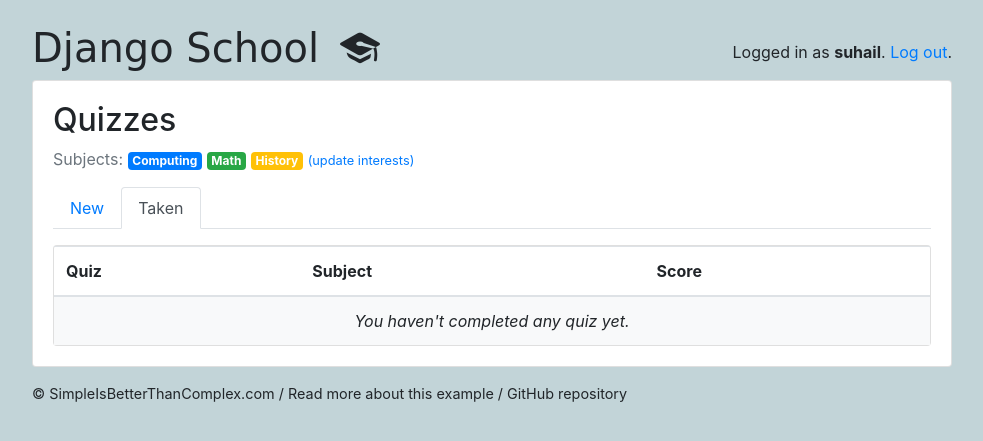
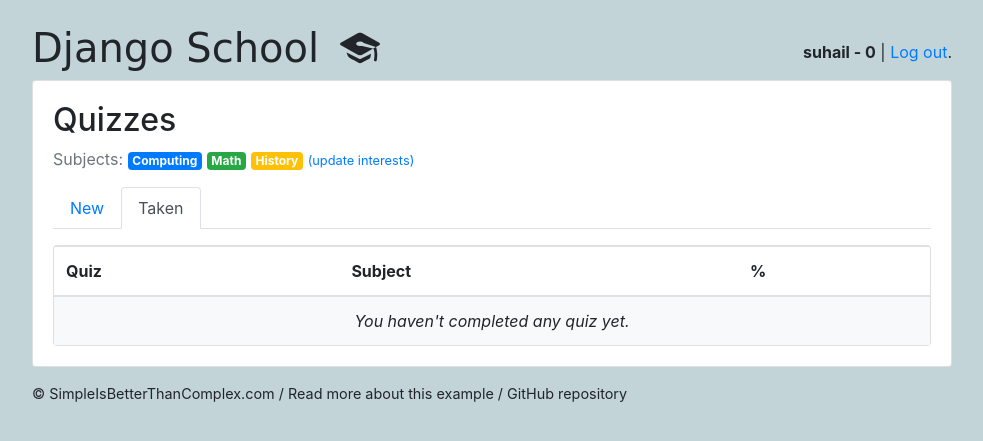
Before and after one commit to sibtc/django-multiple-user-types-example, a Django app: page /students/taken/ in a window 1280 px wide. Shown: the top 441 px of the page, without its empty margins (148-1131 px from the left). Run offline with Django 3.2, Linux system fonts and the light colour scheme; a user stored in the database is signed in; data comes from the database, SQL or seed files in the repository; data that the repository does not hold is empty; some libraries are stand-ins or nearby versions.

Commit message:
added reputation

```diff
--- a/django_school/classroom/models.py
+++ b/django_school/classroom/models.py
@@ -53,6 +53,9 @@ class Student(models.Model):
     quizzes = models.ManyToManyField(Quiz, through='TakenQuiz')
     interests = models.ManyToManyField(Subject, related_name='interested_students')
 
+    # User reputation score.
+    score = models.IntegerField(default=0)
+
     def get_unanswered_questions(self, quiz):
         answered_questions = self.quiz_answers \
             .filter(answer__question__quiz=quiz) \
@@ -67,7 +70,8 @@ class Student(models.Model):
 class TakenQuiz(models.Model):
     student = models.ForeignKey(Student, on_delete=models.CASCADE, related_name='taken_quizzes')
     quiz = models.ForeignKey(Quiz, on_delete=models.CASCADE, related_name='taken_quizzes')
-    score = models.FloatField()
+    score = models.IntegerField()
+    percentage = models.FloatField()
     date = models.DateTimeField(auto_now_add=True)
 
 
--- a/django_school/classroom/templates/classroom/students/quiz_result.html
+++ b/django_school/classroom/templates/classroom/students/quiz_result.html
@@ -6,6 +6,11 @@
 
 <h2>{{quiz.name}}</h2>
 {{ quiz.subject.get_html_badge }}
+
+<div class="progress">
+  <div class="progress-bar progress-bar-striped bg-success" role="progressbar" style="width: {{percentage}}%" aria-valuenow="{{percentage}}" aria-valuemin="0" aria-valuemax="100">{{percentage}}%</div>
+</div>
+<hr>
 {% for question in questions %}
 <div class="card">
   <div class="card-body">
--- a/django_school/classroom/templates/classroom/students/taken_quiz_list.html
+++ b/django_school/classroom/templates/classroom/students/taken_quiz_list.html
@@ -8,7 +8,7 @@
         <tr>
           <th>Quiz</th>
           <th>Subject</th>
-          <th>Score</th>
+          <th>%</th>
         </tr>
       </thead>
       <tbody>
@@ -16,7 +16,7 @@
           <tr>
             <td><a href="{% url 'students:student_quiz_results' taken_quiz.quiz.id %}">{{ taken_quiz.quiz.name }}</a></td>
             <td>{{ taken_quiz.quiz.subject.get_html_badge }}</td>
-            <td>{{ taken_quiz.score }}</td>
+            <td>{{ taken_quiz.percentage }}</td>
           </tr>
         {% empty %}
           <tr>
--- a/django_school/classroom/templates/classroom/teachers/quiz_results.html
+++ b/django_school/classroom/templates/classroom/teachers/quiz_results.html
@@ -22,7 +22,7 @@
         <tr>
           <th>Student</th>
           <th>Date</th>
-          <th>Score</th>
+          <th>Percentage</th>
         </tr>
       </thead>
       <tbody>
@@ -30,7 +30,7 @@
           <tr>
             <td>{{ taken_quiz.student.user.username }}</td>
             <td>{{ taken_quiz.date|naturaltime }}</td>
-            <td>{{ taken_quiz.score }}</td>
+            <td>{{ taken_quiz.percentage }}</td>
           </tr>
         {% endfor %}
       </tbody>
--- a/django_school/classroom/views/students.py
+++ b/django_school/classroom/views/students.py
@@ -2,7 +2,7 @@ from django.contrib import messages
 from django.contrib.auth import login
 from django.contrib.auth.decorators import login_required
 from django.db import transaction
-from django.db.models import Count
+from django.db.models import Count, Sum
 from django.shortcuts import get_object_or_404, redirect, render
 from django.urls import reverse_lazy
 from django.utils.decorators import method_decorator
@@ -68,7 +68,8 @@ class QuizResultsView(View):
 
     def get(self, request, *args, **kwargs):
         quiz = Quiz.objects.get(id = kwargs['pk'])
-        if not TakenQuiz.objects.filter(student = request.user.student, quiz = quiz):
+        taken_quiz = TakenQuiz.objects.filter(student = request.user.student, quiz = quiz)
+        if not taken_quiz:
             """
             Don't show the result if the user didn't attempted the quiz
             """
@@ -76,7 +77,8 @@ class QuizResultsView(View):
         questions = Question.objects.filter(quiz =quiz)
 
         # questions = self.form_class(initial=self.initial)
-        return render(request, self.template_name, {'questions':questions, 'quiz':quiz})
+        return render(request, self.template_name, {'questions':questions,
+            'quiz':quiz, 'percentage': taken_quiz[0].percentage})
 
 
 @method_decorator([login_required, student_required], name='dispatch')
@@ -118,12 +120,14 @@ def take_quiz(request, pk):
                     return redirect('students:take_quiz', pk)
                 else:
                     correct_answers = student.quiz_answers.filter(answer__question__quiz=quiz, answer__is_correct=True).count()
-                    score = round((correct_answers / total_questions) * 100.0, 2)
-                    TakenQuiz.objects.create(student=student, quiz=quiz, score=score)
-                    if score < 50.0:
-                        messages.warning(request, 'Better luck next time! Your score for the quiz %s was %s.' % (quiz.name, score))
+                    percentage = round((correct_answers / total_questions) * 100.0, 2)
+                    TakenQuiz.objects.create(student=student, quiz=quiz, score=correct_answers, percentage= percentage)
+                    student.score = TakenQuiz.objects.filter(student=student).aggregate(Sum('score'))['score__sum']
+                    student.save()
+                    if percentage < 50.0:
+                        messages.warning(request, 'Better luck next time! Your score for the quiz %s was %s.' % (quiz.name, percentage))
                     else:
-                        messages.success(request, 'Congratulations! You completed the quiz %s with success! You scored %s points.' % (quiz.name, score))
+                        messages.success(request, 'Congratulations! You completed the quiz %s with success! You scored %s points.' % (quiz.name, percentage))
                     return redirect('students:quiz_list')
     else:
         form = TakeQuizForm(question=question)
--- a/django_school/templates/base.html
+++ b/django_school/templates/base.html
@@ -37,7 +37,7 @@
             </div>
             <div class="col-6 text-right">
               {% if user.is_authenticated %}
-                <p class="pt-3">Logged in as <strong>{{ user.username }}</strong>. <a href="{% url 'logout' %}">Log out</a>.</p>
+                <p class="pt-3"><strong>{{ user.username }}{% if user.is_student %} - {{user.student.score}}{% endif %}</strong> | <a href="{% url 'logout' %}">Log out</a>.</p>
               {% else %}
                 <a href="{% url 'login' %}" class="btn btn-light" role="button">Log in</a>
                 <a href="{% url 'signup' %}" class="btn btn-primary" role="button">Sign up</a>
@@ -49,9 +49,9 @@
               {% for message in messages %}
                 <div class="alert {{ message.tags }} alert-dismissible fade show" role="alert">
                   {{ message }}
-                  <button type="button" class="close" data-dismiss="alert" aria-label="Close">
+                  <!-- <button type="button" class="close" data-dismiss="alert" aria-label="Close">
                     <span aria-hidden="true">&times;</span>
-                  </button>
+                  </button> -->
                 </div>
               {% endfor %}
               {% block content %}
```
Also changed, not shown: django_school/classroom/migrations/0003_auto_20191008_0704.py (added).
